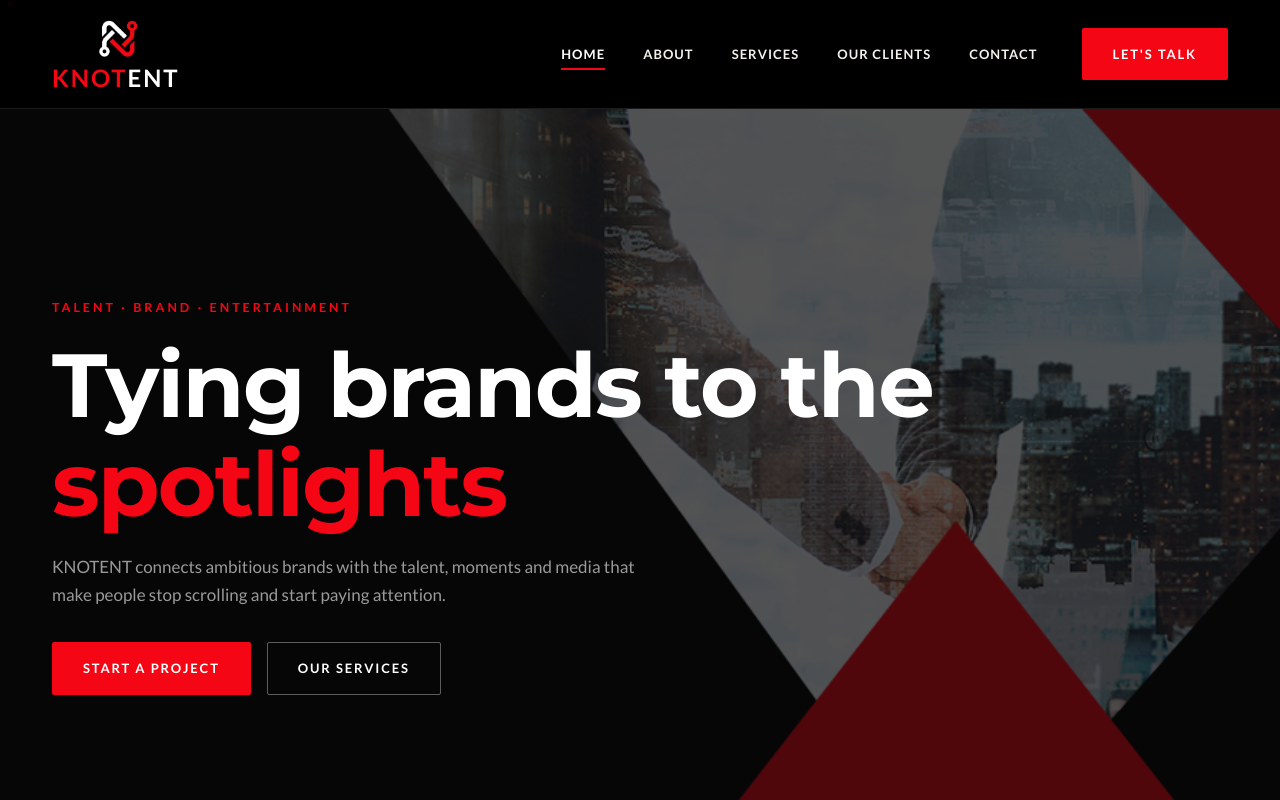
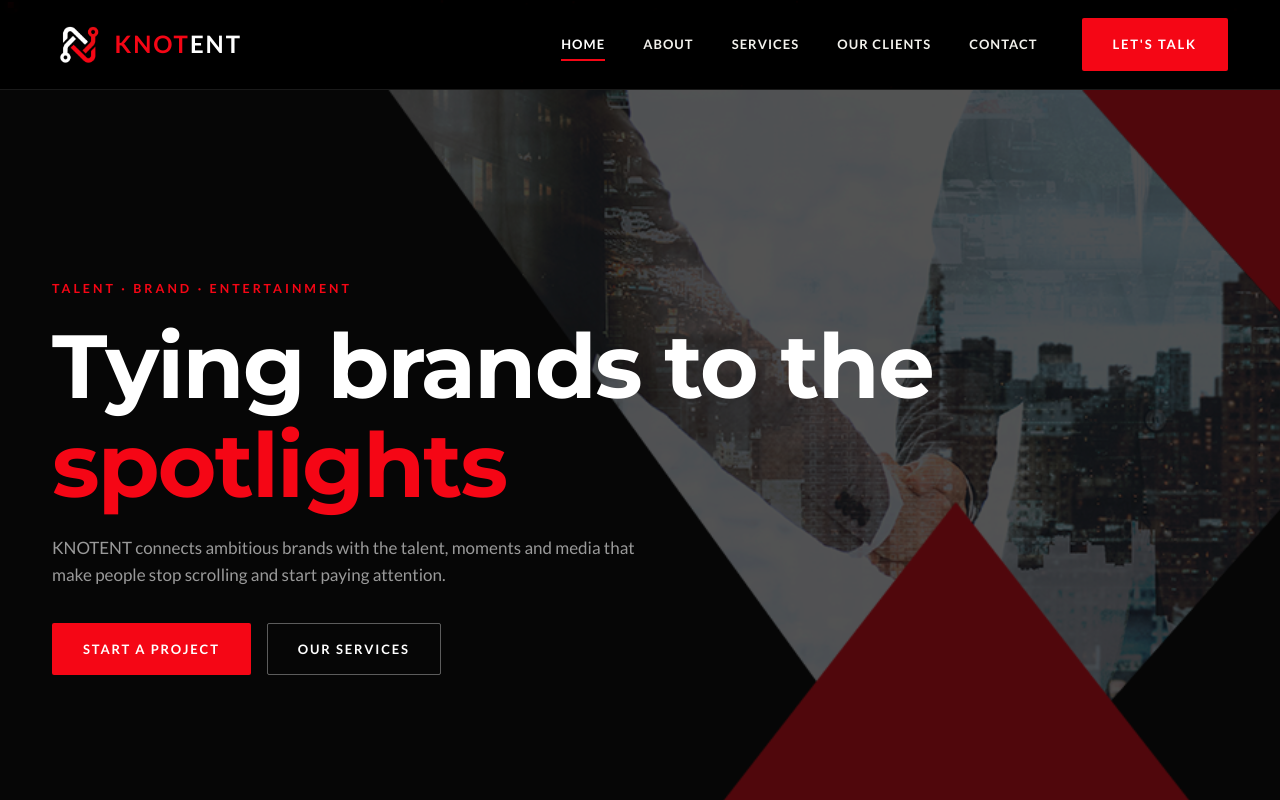
Before and after one commit to knotentdigitalmedia-design/Knotent-Website, a React (Vite) app: page / in a window 1280 px wide. Shown: the top 800 px of the page. Built offline with nearby package versions, Linux system fonts and the light colour scheme.

Commit message:
fix: align logo image and text horizontally in navbar

```diff
--- a/src/components/Navbar.jsx
+++ b/src/components/Navbar.jsx
@@ -24,7 +24,7 @@
       transition={{ type: 'spring', stiffness: 200, damping: 20 }}
     >
       <div className="navbar__inner">
-        <NavLink to="/" className="navbar__brand" onClick={() => setOpen(false)} style={{ display: 'flex', alignItems: 'center', gap: '8px' }}>
+        <NavLink to="/" className="navbar__brand" onClick={() => setOpen(false)}>
           <img src={logo} alt="Knotent Logo" className="navbar__logo-img" style={{ height: '40px', objectFit: 'contain' }} />
           <span style={{ fontSize: '24px', fontWeight: 'bold', letterSpacing: '2px', lineHeight: 1 }}>
             <span style={{ color: '#F50615' }}>KNOT</span>
--- a/src/index.css
+++ b/src/index.css
@@ -186,7 +186,8 @@
 }
 .navbar__brand {
   display: flex;
-  flex-direction: column;
+  align-items: center;
+  gap: 12px;
   line-height: 1;
 }
 .navbar__logo {
```
